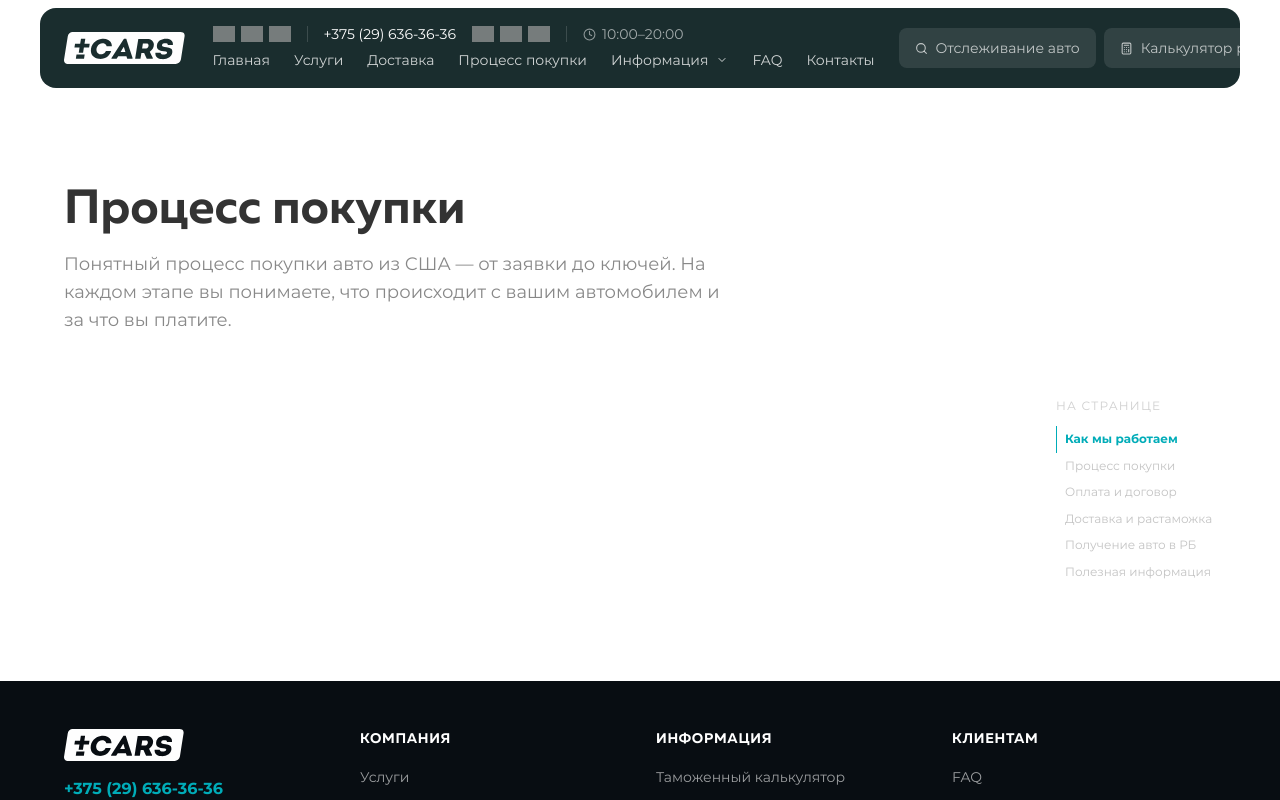
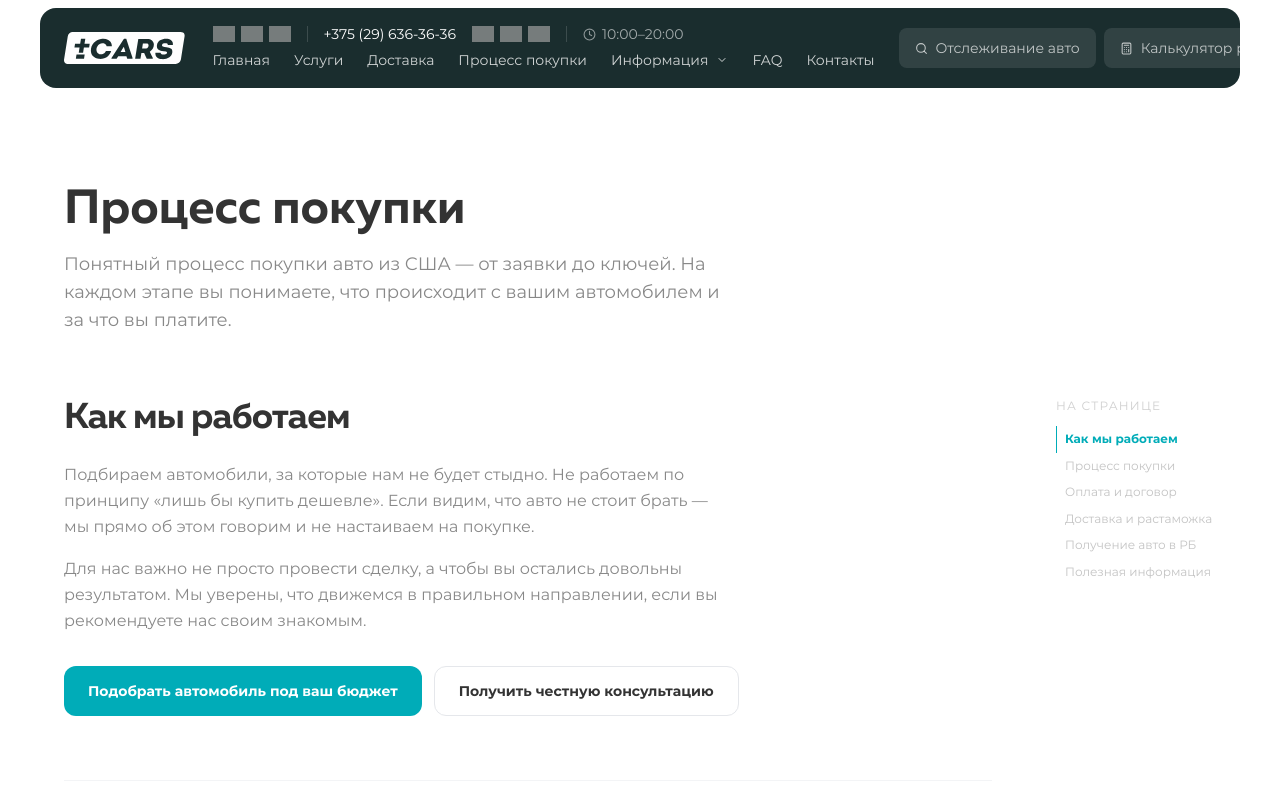
Before and after one commit to idzvilla/pmcars, a Next.js app: page /protsess in a window 1280 px wide. Shown: the top 800 px of the page. Built offline with nearby package versions, Linux system fonts and the light colour scheme; grey boxes are pictures that could not be loaded.

Commit message:
feat: protsess section 1 — как мы работаем

```diff
--- a/src/app/protsess/ProtsessPageClient.tsx
+++ b/src/app/protsess/ProtsessPageClient.tsx
@@ -50,7 +50,45 @@ export default function ProtsessPageClient() {
 
           {/* Main content */}
           <div className="flex-1 min-w-0">
-            {/* Sections will be added here in subsequent tasks */}
+            {/* ── Section 1: Как мы работаем ── */}
+            <section
+              id="kak-my-rabotaem"
+              className="pb-14 md:pb-16 border-b border-gray-100 mb-14 md:mb-16"
+            >
+              <h2 className="font-muller font-bold text-3xl md:text-4xl text-body tracking-tight mb-6">
+                Как мы работаем
+              </h2>
+              <div className="font-montserrat text-base text-muted leading-relaxed space-y-4 max-w-2xl mb-8">
+                <p>
+                  Подбираем автомобили, за которые нам не будет стыдно. Не работаем по
+                  принципу «лишь бы купить дешевле». Если видим, что авто не стоит брать —
+                  мы прямо об этом говорим и не настаиваем на покупке.
+                </p>
+                <p>
+                  Для нас важно не просто провести сделку, а чтобы вы остались довольны
+                  результатом. Мы уверены, что движемся в правильном направлении, если вы
+                  рекомендуете нас своим знакомым.
+                </p>
+              </div>
+              <div className="flex flex-wrap gap-3">
+                <Link
+                  href="/contacts"
+                  className="inline-flex items-center px-6 py-3.5 rounded-xl bg-primary text-white font-montserrat font-bold text-sm hover:bg-primary/90 transition-colors"
+                >
+                  Подобрать автомобиль под ваш бюджет
+                </Link>
+                <a
+                  href="https://t.me/pmcars"
+                  target="_blank"
+                  rel="noopener noreferrer"
+                  className="inline-flex items-center px-6 py-3.5 rounded-xl border border-gray-200 text-body font-montserrat font-bold text-sm hover:border-primary hover:text-primary transition-colors"
+                >
+                  Получить честную консультацию
+                </a>
+              </div>
+            </section>
+
+            {/* Sections 2–6 will be added here */}
           </div>
 
           {/* Right sidebar — desktop only */}
```
